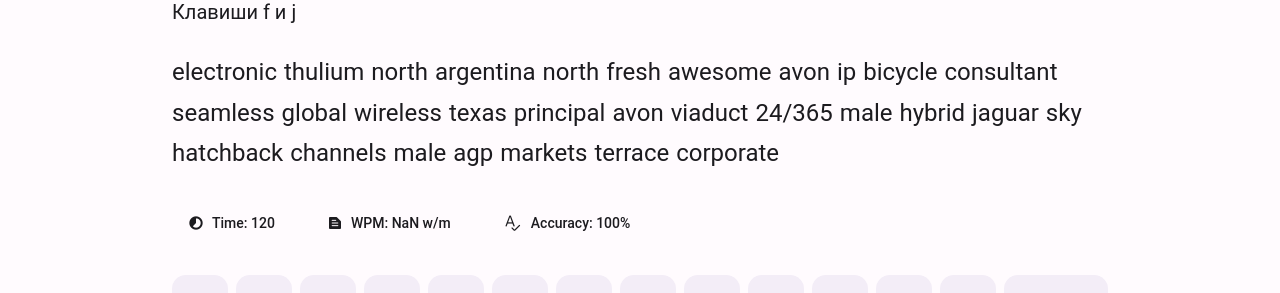
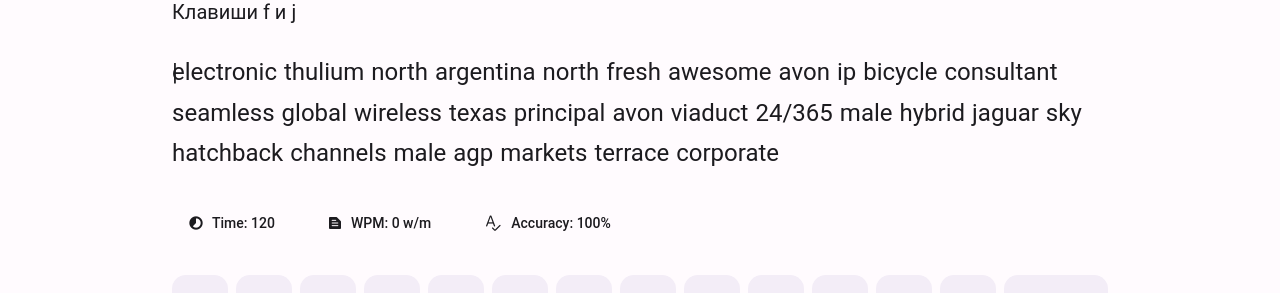
Before and after one commit to PoSayDone/ultratype_react, a React (Vite) app: page /typing in a window 1280 px wide. Shown: the part 183-476 px from the top of the page. Built offline with nearby package versions, Linux system fonts and the light colour scheme.

Commit message:
try fix caret and typing

```diff
--- a/src/App.scss
+++ b/src/App.scss
@@ -190,6 +190,8 @@
         max-width: fit-content;
         max-height: fit-content;
         border-radius: 15px;
+        cursor: pointer;
+
 
         span {
             font-size: 18px;
@@ -326,6 +328,10 @@
             width: fit-content;
         }
 
+        .whitespace{
+            min-width: 10px;
+        }
+
         .user__typings {
             width: 936px;
             position: absolute;
@@ -347,11 +353,13 @@
             display: inline-block;
             position: absolute;
             border-radius: 3px;
-            margin-top: 4px;
-            margin-left: 2px;
-            width: 4px;
+            //margin-top: 4px;
+            //margin-left: 2px;
+            //width: 4px;
             height: 24px;
-            background: var(--on_background);
+            font-size: $heading_medium  ;
+            color: var(--on_background);
+            //background: var(--on_background);
         }
     }
 
--- a/src/components/Caret.tsx
+++ b/src/components/Caret.tsx
@@ -5,7 +5,7 @@
 const Caret = (props: Props) => {
   return (
     <div className="caret">
-
+      |
     </div>
   )
 }
--- a/src/components/Input/Input.tsx
+++ b/src/components/Input/Input.tsx
@@ -1,4 +1,4 @@
-import { createContext, useContext, useState } from "react";
+import {createContext, useContext, useState} from "react";
 import Heading from "../Heading/Heading"
 import classNames from "classnames";
 import Caret from "../Caret";
@@ -9,6 +9,7 @@
 	userText: string;
 	// Текст задания
 	text: string;
+
 }
 
 // Пропсы для символа
@@ -36,14 +37,17 @@
 				"letter": props.actual === undefined, // Для символа, который еще не ввел пользователь
 				"letter__correct": isCorrect && !isWhitespace, // Для правильного символа
 				"letter__incorrect": !isCorrect && !isWhitespace && !isNull, // Для неправильного символа
+				'whitespace': isWhitespace,
 			})}>{props.expected}</span>
 	)
 }
-
 // Компонент input
-const Input = (props: InputProps) => {
-    const typedWords = props.userText.split(" "); // Массив введенных слов
-    const wordsArray = props.text.split(" ") // Массив слов задания
+const Input = ({userText, text}: InputProps) => {
+	const typed = userText // введенные символы
+	const words = text // слова задания
+	const typedWords: string[] = userText.split(' ')
+	const wordsArray = text.split(' ')
+	const currentIndex = userText.split(" ").join("").length - 1
 
 	let previousWordsLength = 0 // Переменная для преобразование индексов двумерного массива в одномерный
 
@@ -61,6 +65,11 @@
 							word.split("").map((character, currentLetterIndex) => { // Проходимся по всем символам в слове при помощи map
 								return (
 									<>
+										{
+											currentLetterIndex === 0 && currentWordIndex === 0 && currentIndex === -1 || currentIndex === previousWordsLength -1  && currentLetterIndex === 0
+												? <Caret/>
+												: ''// Иначе возвращаем пустоту
+										}
 										<Character // Возвращаем символ
 											expected={character} // Эталонное значение
 											actual={ // Значение пользователя
@@ -71,9 +80,9 @@
 										/>
 										{
 											// Если текущее положение равно индексу последнего введенного символа
-                                            (previousWordsLength + currentLetterIndex) === props.userText.split(" ").join("").length - 1
-                                                ? <Caret /> // то возвращаем указатель
-                                                : "" // Иначе возвращаем пустоту
+											(previousWordsLength + currentLetterIndex) === userText.split(" ").join("").length - 1 && !(currentLetterIndex === wordsArray[currentWordIndex].length -1)
+												? <Caret/> // то возвращаем указатель
+												: ''// Иначе возвращаем пустоту
 										}
 									</>
 								)
@@ -85,6 +94,17 @@
 			}
 		</>
 	)
+
+	// return (
+	// 	<>
+	// 		{words.split('').map((char, index) => {
+	// 			return (<Character // Возвращаем символ
+	// 				expected={char} // Эталонное значение
+	// 				actual={typed[index]}
+	// 			/>)
+	// 		})}
+	// 	</>
+	// )
 }
 
 export default Input;
--- a/src/components/SymbolsTypedMetric.tsx
+++ b/src/components/SymbolsTypedMetric.tsx
@@ -8,7 +8,7 @@
             <span className="material-symbols-rounded">
                 text_snippet
             </span>
-            WPM: {props.wpm} w/m
+            WPM: {Number.isNaN(props.wpm) ? 0 : props.wpm} w/m
         </div>
     )
 }
--- a/src/hooks/useEngine.ts
+++ b/src/hooks/useEngine.ts
@@ -37,8 +37,12 @@
         }
     }, [state])
 
+    const restart = () => {
+        clearTyped()
+        resetTotalTyped()
+    }
 
-    return { state, words, typed, wpm, seconds }
+    return { state, words, typed, wpm, seconds , restart , cursor}
 }
 
 export default useEngine;
--- a/src/hooks/useInput.ts
+++ b/src/hooks/useInput.ts
@@ -1,4 +1,6 @@
 import { useCallback, useContext, useEffect, useRef, useState } from "react";
+import {Simulate} from "react-dom/test-utils";
+import cut = Simulate.cut;
 
 // Проверяет является ли вводимый символ цифрой, буквой, пробелом или бэкспейсом
 
@@ -35,7 +37,7 @@
                     }
                     break;
                 case " ":
-                    if (typed[typed.length-1] === " " ) {
+                    if (typed[typed.length-1] === " " || text[cursor] != ' ') {
                         return
                     }
                     else {
--- a/src/views/Typing/Typing.tsx
+++ b/src/views/Typing/Typing.tsx
@@ -16,7 +16,7 @@
 }
 
 const Typing: FC<TypingProps> = ({ title, subtitle }) => {
-    const { state, words, typed, wpm, seconds } = useEngine();
+    const { state, words, typed, wpm, seconds , restart , cursor} = useEngine();
 
     return (
         <>
@@ -30,12 +30,12 @@
                     </Heading>
                 </div>
                 <RestartButton
-                    onRestart={() => null}
+                    onRestart={restart}
                 />
             </div>
             <div className="typing__container">
                 <div className="input__section">
-                    <Input text={words} userText={typed} />
+                    <Input text={words} userText={typed} currentPosition={cursor}/>
                 </div>
                 <div className="typing__metrics">
                     <CountdownTimer timeLeft={seconds} />
```
Lines whose indentation alone changed are shown as unchanged.
